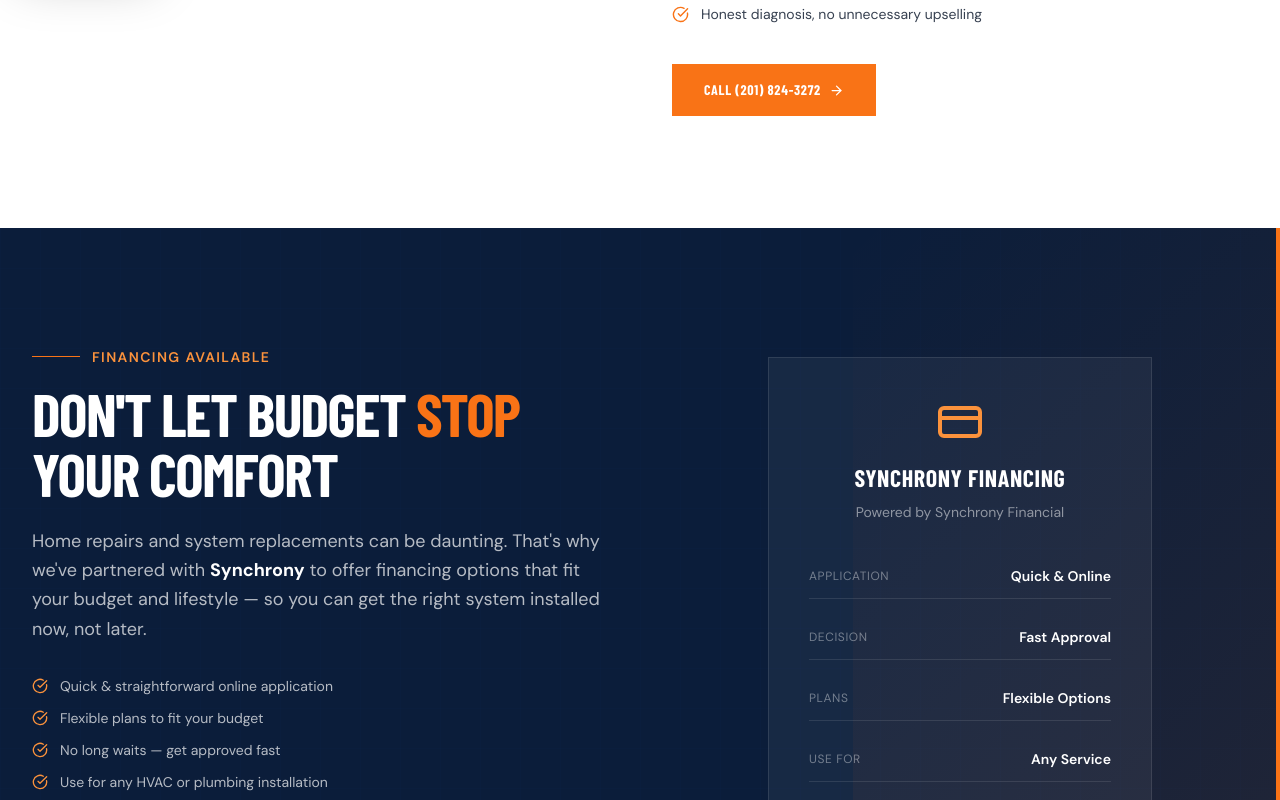
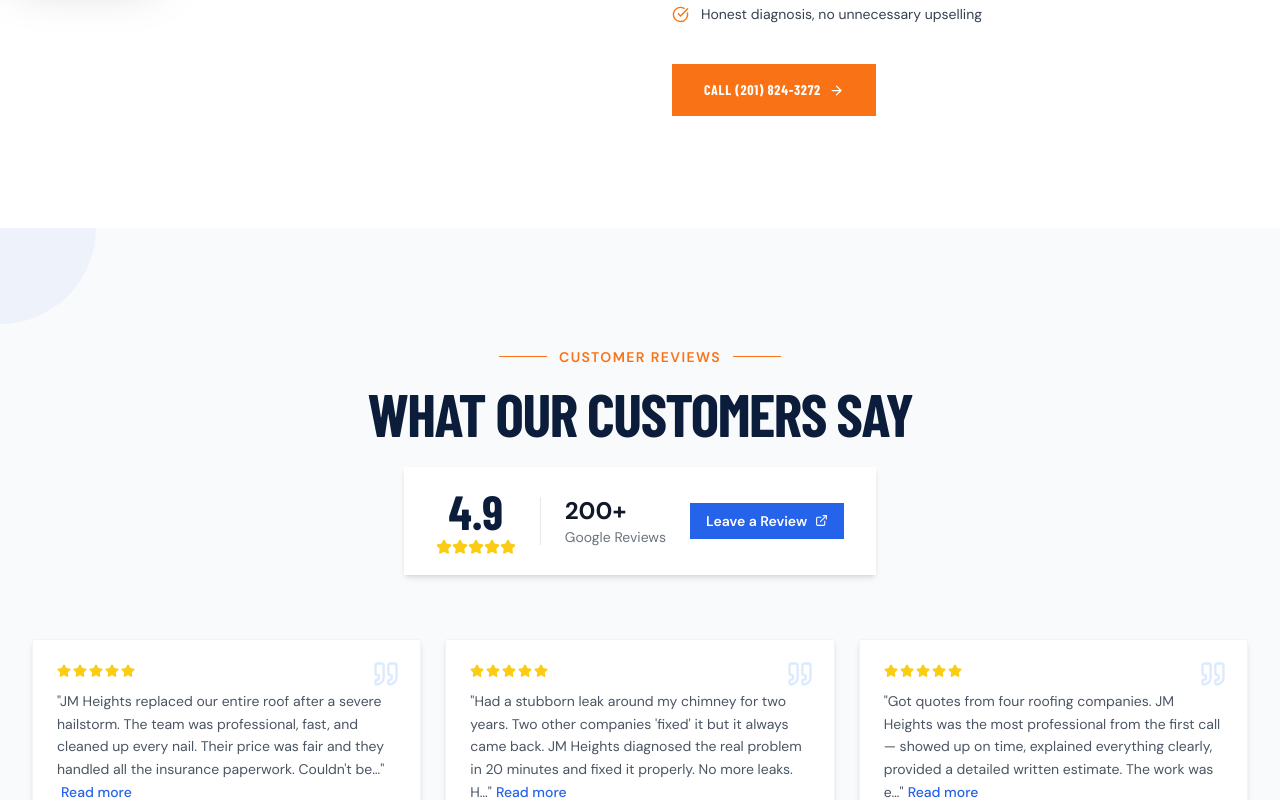
Before and after one commit to RyanSy/jmheights, a Next.js app: page / in a window 1280 px wide. Shown: the part 3860-4660 px from the top of the page. Built offline with nearby package versions, Linux system fonts and the light colour scheme; no server answers; a web font is replaced by a local one.

Commit message:
Restore ReviewsSection component in HomePage

```diff
--- a/app/page.tsx
+++ b/app/page.tsx
@@ -22,7 +22,7 @@ export default function HomePage() {
       <HeroSection />
       <ServicesSection />
       <AboutSection />
-      {/* <ReviewsSection /> */}
+      <ReviewsSection />
       <FinancingSection />
       <CTASection />
       {/* <BlogPreview posts={latestPosts} /> */}
```
